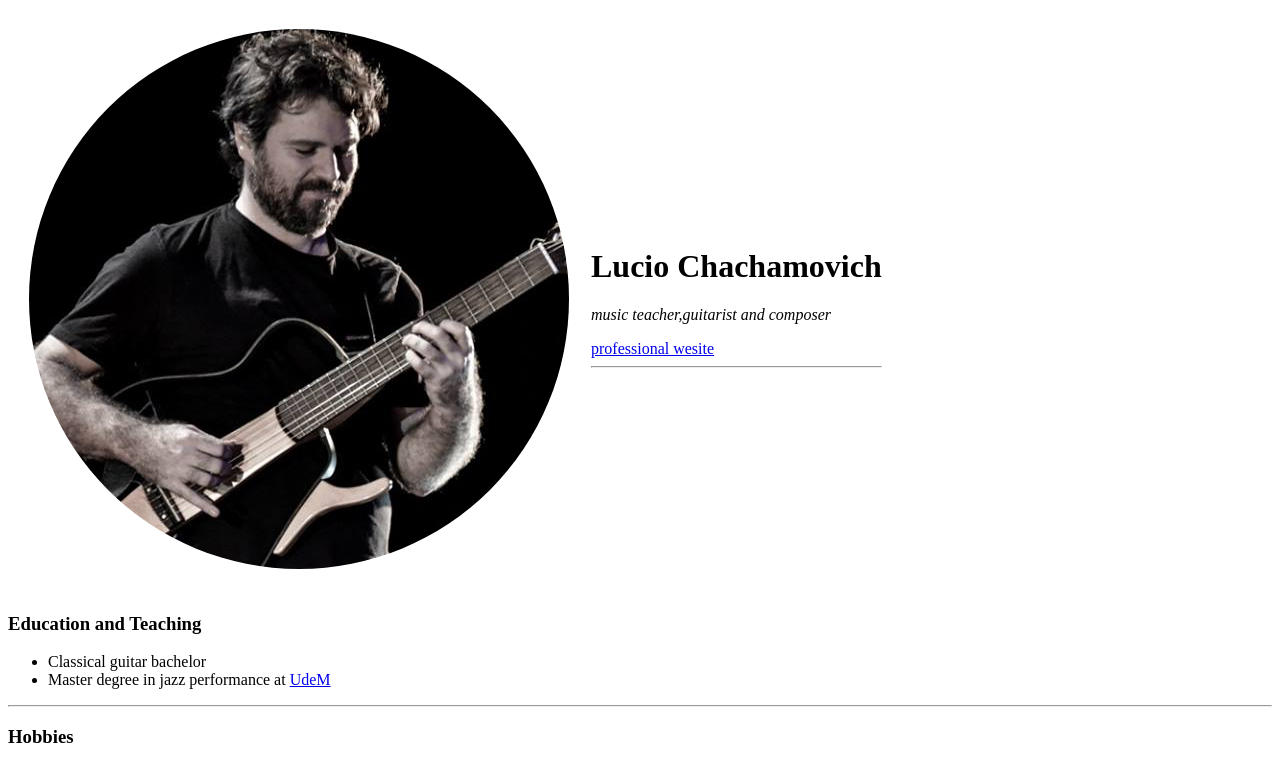
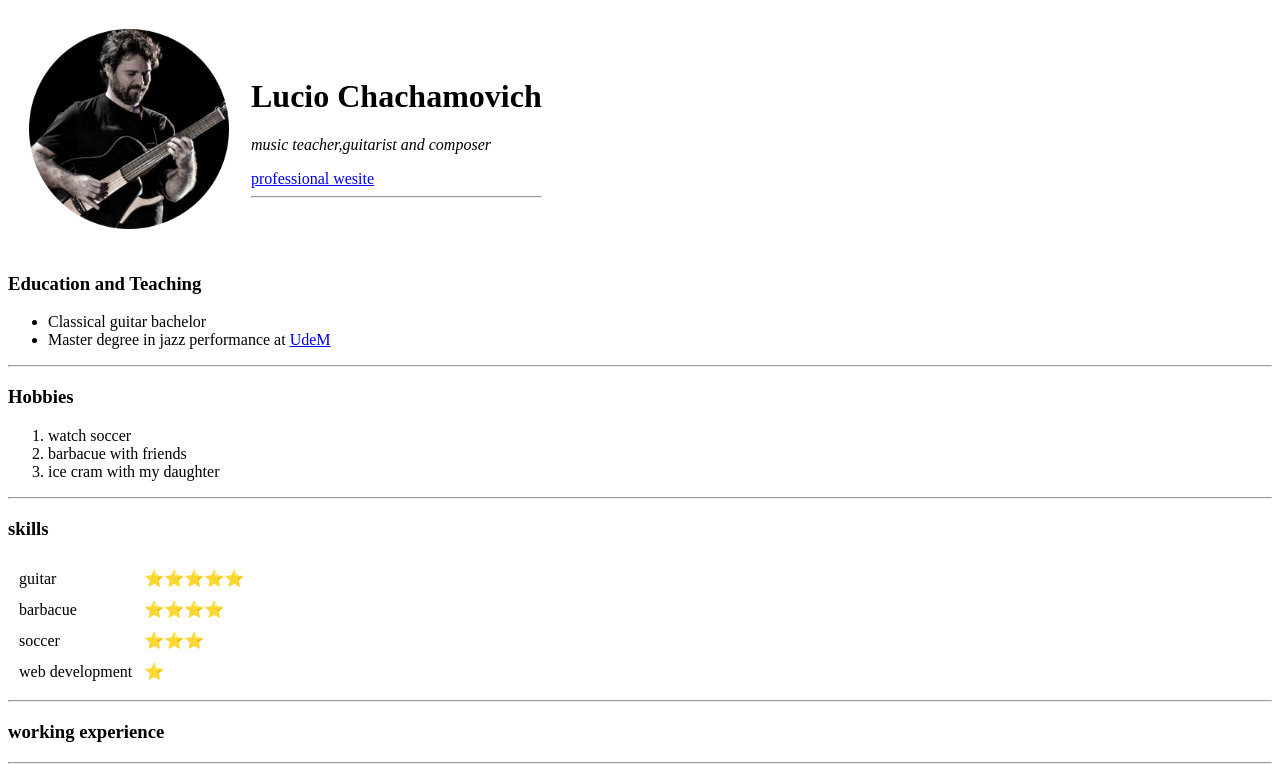
Before and after one commit to luciochachamovich/cv, a plain HTML site: page index.html in a window 1280 px wide. Shown: the top 764 px of the page. Drawn offline with Linux system fonts and the light colour scheme.

Commit message:
Add files via upload

```diff
--- a/index.html
+++ b/index.html
@@ -3,6 +3,15 @@
   <head>
     <meta charset="utf-8">
     <title>lucio's personal site</title>
+<link rel="stylesheet" href="css/style.css">
+<style>
+
+
+img {
+height: 200px
+}
+</style>
+
   </head>
 
   <body>
```
Also changed, not shown: contact.html (+1 -0 lines).
